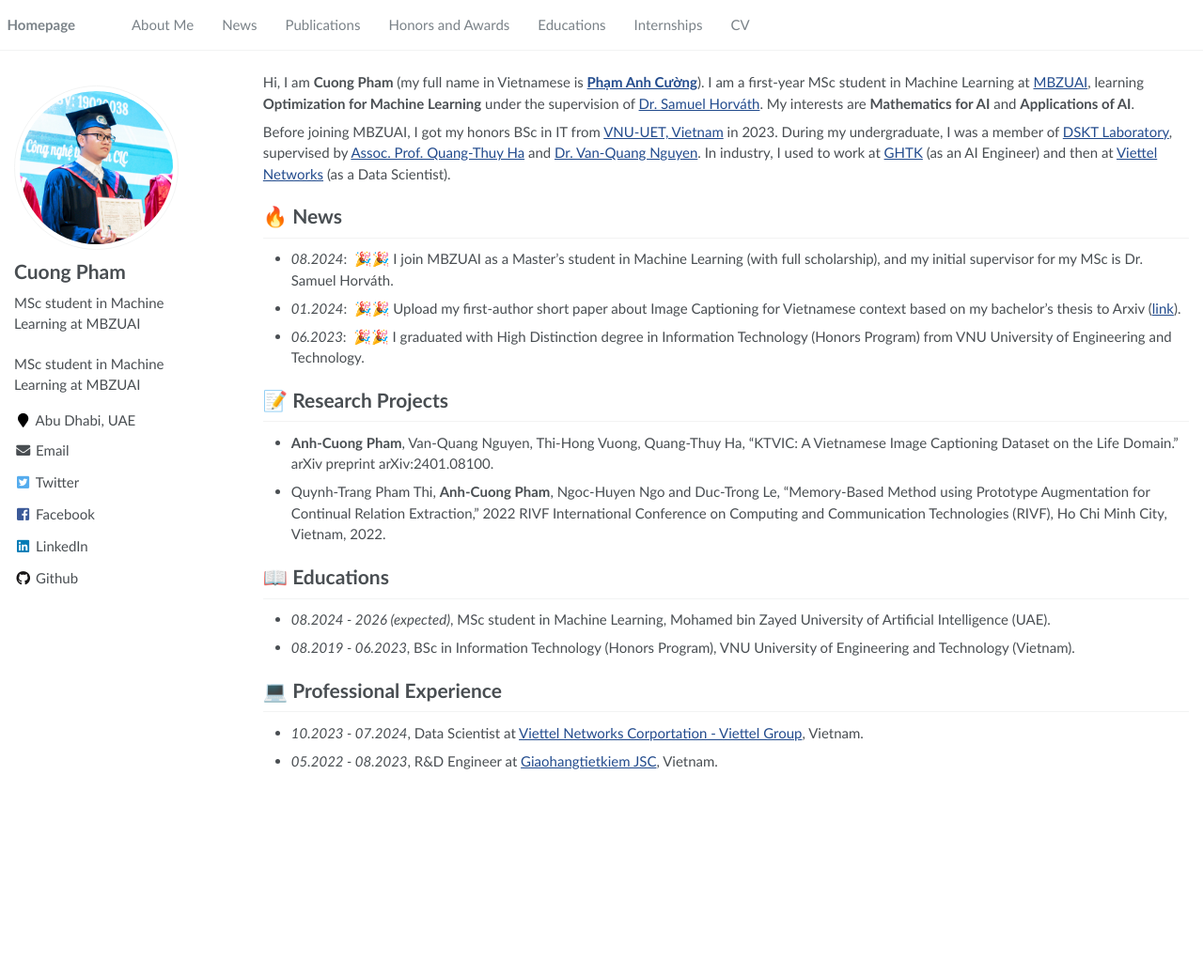
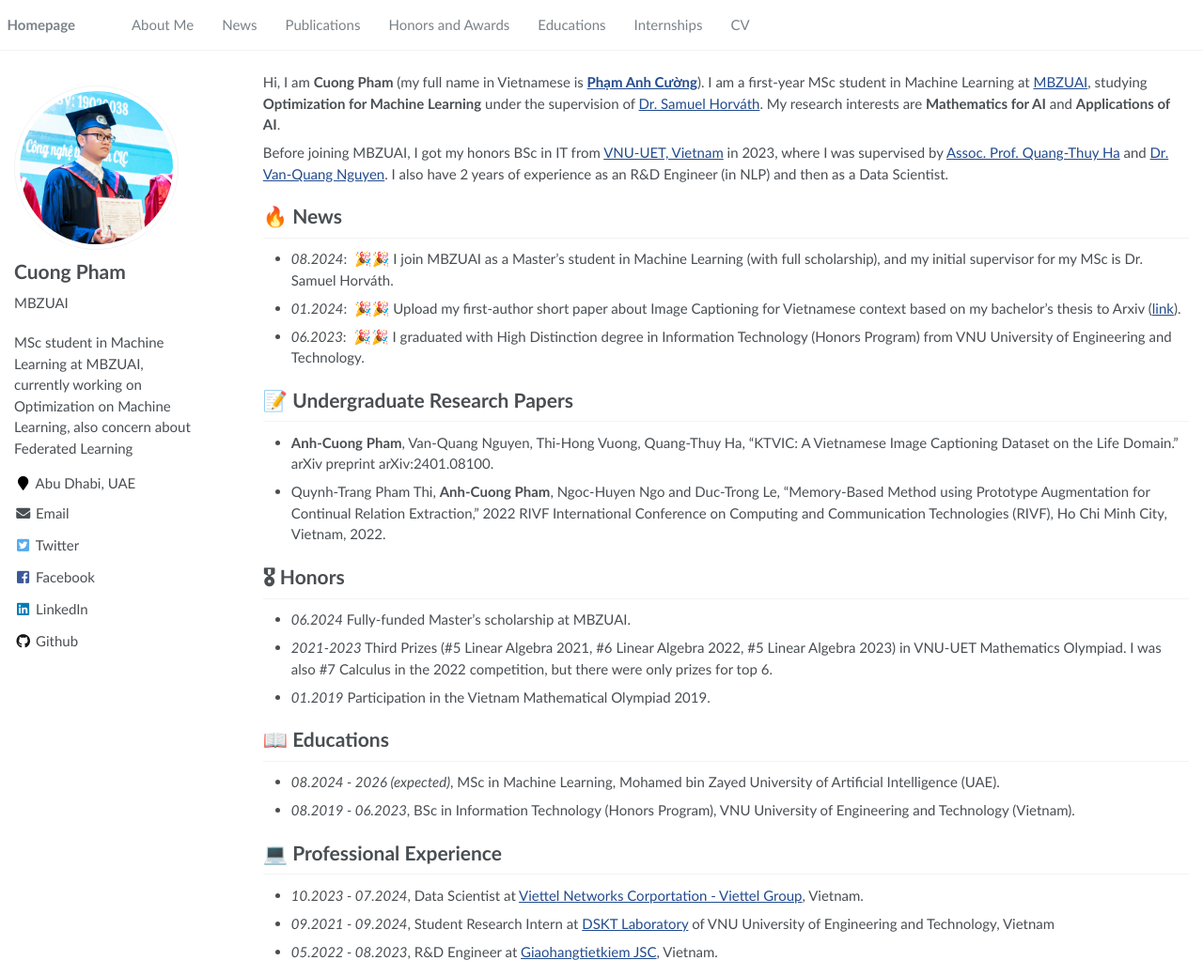
Before and after one commit to pacman-ctm/pacman-ctm.github.io, a Jekyll site: the page built from _pages/about.md, in a window 1280 px wide and 1039 px high. Shown: the whole window at 94% size. Built offline with Jekyll 4.4.1, drawn with Linux system fonts in a browser that asks for light colours.

Commit message:
update some info and cv

```diff
--- a/_config.yml
+++ b/_config.yml
@@ -6,8 +6,8 @@
 # `jekyll serve`. If you change this file, please restart the server process.
 
 # Site Settings
-title                    : "Cuong Pham"
-description              : "MSc student in Machine Learning at MBZUAI"
+title                    : "Phạm Anh Cường"
+description              : "MSc student in Machine Learning at MBZUAI, currently working on Optimization on Machine Learning, also concern about Federated Learning"
 repository               : "RayeRen/acad-homepage.github.io"
 google_scholar_stats_use_cdn : true
 
@@ -23,7 +23,7 @@ baidu_site_verification  :  # get baidu_site_verification from https://ziyuan.ba
 author:
   name             : "Cuong Pham"
   avatar           : "images/cuongpa.jpg"
-  bio              : "MSc student in Machine Learning at MBZUAI"
+  bio              : "MBZUAI"
   location         : "Abu Dhabi, UAE"
   employer         :
   pubmed           :
@@ -35,7 +35,7 @@ author:
   codepen          :
   dribbble         :
   flickr           :
-  facebook         : "https://www.facebook.com/anhcuong.pham.2511/"
+  facebook         : "anhcuong.pham.2511"
   foursquare       :
   github           : "pacman-ctm" # e.g., "github username"
   google_plus      :
--- a/_data/navigation.yml
+++ b/_data/navigation.yml
@@ -22,5 +22,5 @@ main:
     url: "/#-internships"
 
   - title: "CV"
-    url: "/cv"
-    navigation: /pdf/cv_cuong_24nov.pdf
+    url: "/pdf/cv_cuong_24nov.pdf"
+    navigation: true
--- a/_pages/about.md
+++ b/_pages/about.md
@@ -17,13 +17,11 @@ redirect_from:
 
 <span class='anchor' id='about-me'></span>
 
-Hi, I am <strong>Cuong Pham</strong> (my full name in Vietnamese is <a href="https://translate.google.com/?sl=vi&tl=en&text=Ph%E1%BA%A1m%20Anh%20C%C6%B0%E1%BB%9Dng&op=translate"><strong>Phạm Anh Cường</strong></a>). I am a first-year MSc student in Machine Learning at <a href="https://mbzuai.ac.ae/">MBZUAI</a>, learning <strong>Optimization for Machine Learning</strong> under the supervision of <a href="https://sites.google.com/view/samuelhorvath">Dr. Samuel Horváth</a>. My interests are <strong>Mathematics for AI</strong> and <strong>Applications of AI</strong>.
+Hi, I am <strong>Cuong Pham</strong> (my full name in Vietnamese is <a href="https://translate.google.com/?sl=vi&tl=en&text=Ph%E1%BA%A1m%20Anh%20C%C6%B0%E1%BB%9Dng&op=translate"><strong>Phạm Anh Cường</strong></a>). I am a first-year MSc student in Machine Learning at <a href="https://mbzuai.ac.ae/">MBZUAI</a>, studying <strong>Optimization for Machine Learning</strong> under the supervision of <a href="https://sites.google.com/view/samuelhorvath">Dr. Samuel Horváth</a>. My research interests are <strong>Mathematics for AI</strong> and <strong>Applications of AI</strong>.
 
-Before joining MBZUAI, I got my honors BSc in IT from <a href="https://uet.vnu.edu.vn/en/">VNU-UET, Vietnam</a> in 2023. During my undergraduate, I was a member of <a href="https://www.fit.uet.vnu.edu.vn/en/knowledge-technology-and-data-science-laboratory/">DSKT Laboratory</a>, supervised by <a href="https://uet.vnu.edu.vn/~thuyhq/">Assoc. Prof. Quang-Thuy Ha</a> and <a href="https://scholar.google.de/citations?user=qR180McAAAAJ&hl=en">Dr. Van-Quang Nguyen</a>. In industry, I used to work at <a href="https://www.linkedin.com/company/giaohangtietkiem-vn/">GHTK</a> (as an AI Engineer) and then at <a href="https://www.linkedin.com/company/viettel-network/">Viettel Networks</a> (as a Data Scientist).
+Before joining MBZUAI, I got my honors BSc in IT from <a href="https://uet.vnu.edu.vn/en/">VNU-UET, Vietnam</a> in 2023, where I was supervised by <a href="https://uet.vnu.edu.vn/~thuyhq/">Assoc. Prof. Quang-Thuy Ha</a> and <a href="https://scholar.google.de/citations?user=qR180McAAAAJ&hl=en">Dr. Van-Quang Nguyen</a>. I also have 2 years of experience as an R&D Engineer (in NLP) and then as a Data Scientist.
 
-<!-- Lorem ipsum dolor sit amet, consectetur adipiscing elit. Vivamus ornare aliquet ipsum, ac tempus justo dapibus sit amet. Suspendisse condimentum, libero vel tempus mattis, risus risus vulputate libero, elementum fermentum mi neque vel nisl. Maecenas facilisis maximus dignissim. Curabitur mattis vulputate dui, tincidunt varius libero luctus eu. Mauris mauris nulla, scelerisque eget massa id, tincidunt congue felis. Sed convallis tempor ipsum rhoncus viverra. Pellentesque nulla orci, accumsan volutpat fringilla vitae, maximus sit amet tortor. Aliquam ultricies odio ut volutpat scelerisque. Donec nisl nisl, porttitor vitae pharetra quis, fringilla sed mi. Fusce pretium dolor ut aliquam consequat. Cras volutpat, tellus accumsan mattis molestie, nisl lacus tempus massa, nec malesuada tortor leo vel quam. Aliquam vel ex consectetur, vehicula leo nec, efficitur eros. Donec convallis non urna quis feugiat.
-
-My research interest includes neural machine translation and computer vision. I have published more than 100 papers at the top international AI conferences with total <a href='https://scholar.google.com/citations?user=DhtAFkwAAAAJ'>google scholar citations <strong><span id='total_cit'>260000+</span></strong></a> (You can also use google scholar badge <a href='https://scholar.google.com/citations?user=DhtAFkwAAAAJ'><img src="https://img.shields.io/endpoint?url={{ url | url_encode }}&logo=Google%20Scholar&labelColor=f6f6f6&color=9cf&style=flat&label=citations"></a>). -->
+<!-- My research interest includes neural machine translation and computer vision. I have published more than 100 papers at the top international AI conferences with total <a href='https://scholar.google.com/citations?user=DhtAFkwAAAAJ'>google scholar citations <strong><span id='total_cit'>260000+</span></strong></a> (You can also use google scholar badge <a href='https://scholar.google.com/citations?user=DhtAFkwAAAAJ'><img src="https://img.shields.io/endpoint?url={{ url | url_encode }}&logo=Google%20Scholar&labelColor=f6f6f6&color=9cf&style=flat&label=citations"></a>). -->
 
 
 # 🔥 News
@@ -48,16 +46,17 @@ My research interest includes neural machine translation and computer vision. I
 <!-- ------ -->
 <!-- - [Lorem ipsum dolor sit amet, consectetur adipiscing elit. Vivamus ornare aliquet ipsum, ac tempus justo dapibus sit amet](https://github.com), A, B, C, **CVPR 2020** -->
 
-# 📝 Research Projects
+# 📝 Undergraduate Research Papers
 - **Anh-Cuong Pham**, Van-Quang Nguyen, Thi-Hong Vuong, Quang-Thuy Ha, "KTVIC: A Vietnamese Image Captioning Dataset on the Life Domain." arXiv preprint arXiv:2401.08100.
 - Quynh-Trang Pham Thi, **Anh-Cuong Pham**, Ngoc-Huyen Ngo and Duc-Trong Le, "Memory-Based Method using Prototype Augmentation for Continual Relation Extraction," 2022 RIVF International Conference on Computing and Communication Technologies (RIVF), Ho Chi Minh City, Vietnam, 2022.
 
-<!-- # 🎖 Honors and Awards
-- *2021.10* Lorem ipsum dolor sit amet, consectetur adipiscing elit. Vivamus ornare aliquet ipsum, ac tempus justo dapibus sit amet.
-- *2021.09* Lorem ipsum dolor sit amet, consectetur adipiscing elit. Vivamus ornare aliquet ipsum, ac tempus justo dapibus sit amet.  -->
+# 🎖 Honors
+- *06.2024* Fully-funded Master's scholarship at MBZUAI.
+- *2021-2023* Third Prizes (#5 Linear Algebra 2021, #6 Linear Algebra 2022, #5 Linear Algebra 2023) in VNU-UET Mathematics Olympiad. I was also #7 Calculus in the 2022 competition, but there were only prizes for top 6.
+- *01.2019* Participation in the Vietnam Mathematical Olympiad 2019.
 
 # 📖 Educations
-- *08.2024 - 2026 (expected)*, MSc student in Machine Learning, Mohamed bin Zayed University of Artificial Intelligence (UAE).
+- *08.2024 - 2026 (expected)*, MSc in Machine Learning, Mohamed bin Zayed University of Artificial Intelligence (UAE).
 - *08.2019 - 06.2023*, BSc in Information Technology (Honors Program), VNU University of Engineering and Technology (Vietnam).
 
 <!-- # 💬 Invited Talks
@@ -66,4 +65,5 @@ My research interest includes neural machine translation and computer vision. I
 
 # 💻 Professional Experience
 - *10.2023 - 07.2024*, Data Scientist at [Viettel Networks Corportation - Viettel Group](https://www.linkedin.com/company/viettel-network/), Vietnam.
+- *09.2021 - 09.2024*, Student Research Intern at [DSKT Laboratory](https://www.fit.uet.vnu.edu.vn/en/knowledge-technology-and-data-science-laboratory/) of VNU University of Engineering and Technology, Vietnam
 - *05.2022 - 08.2023*, R&D Engineer at [Giaohangtietkiem JSC](https://www.linkedin.com/company/giaohangtietkiem-vn/), Vietnam.
--- a/_sass/_variables.scss
+++ b/_sass/_variables.scss
@@ -6,7 +6,7 @@
    Typography
    ========================================================================== */
 
-$doc-font-size              : 14;
+$doc-font-size              : 15;
 
 /* paragraph indention */
 $paragraph-indent           : false; // true, false (default)
```
